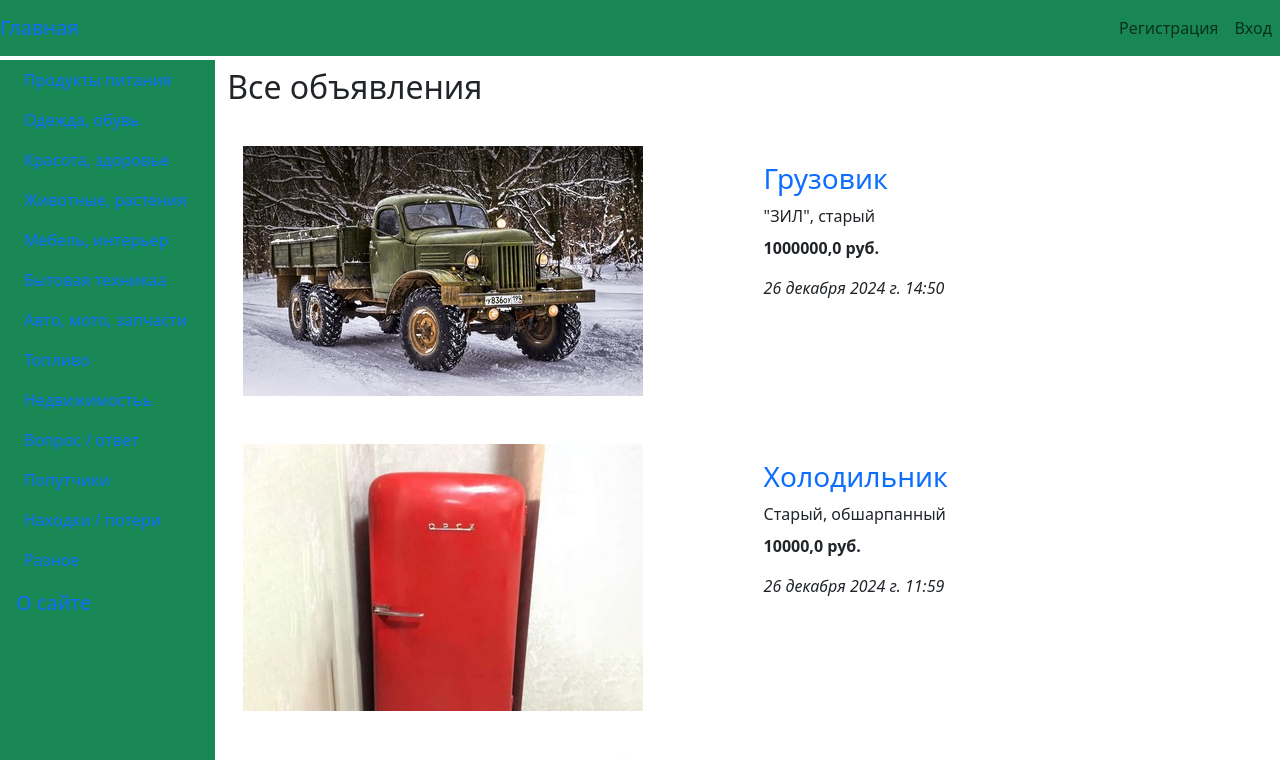
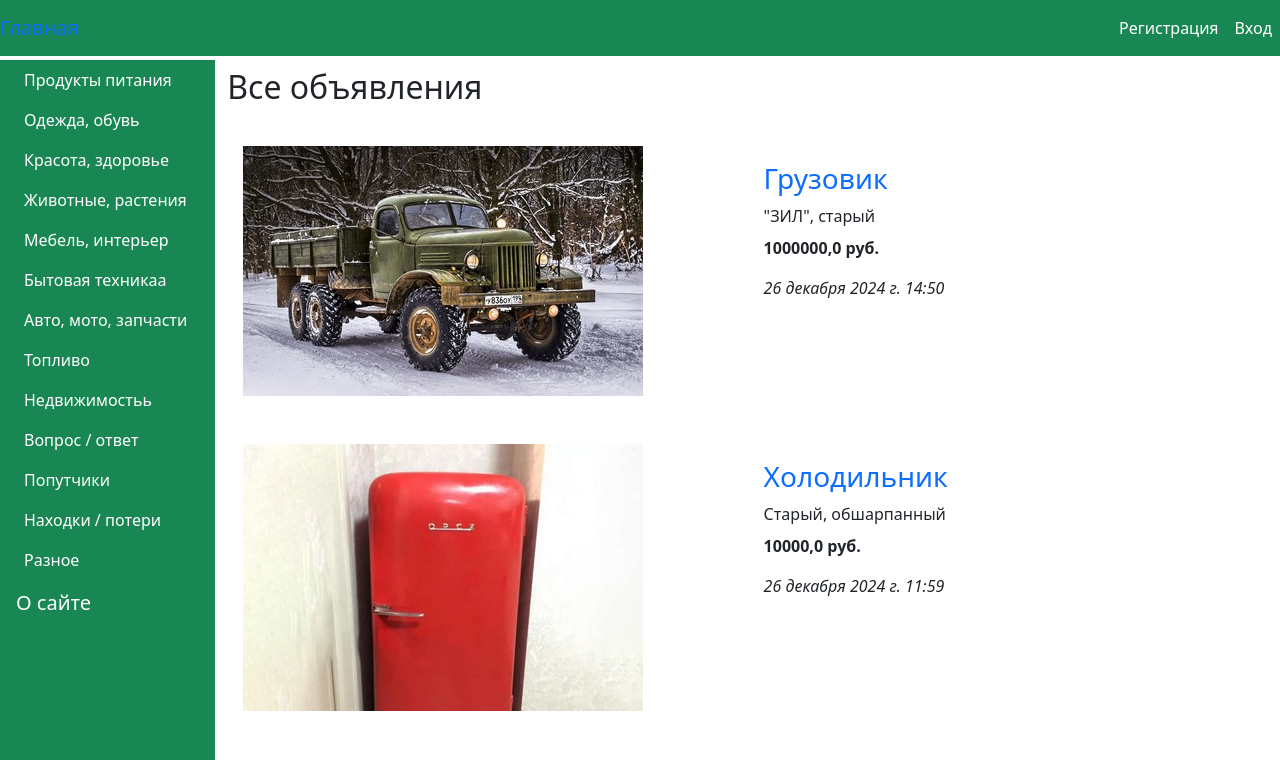
Before and after one commit to inteldyne/bboard, a Django app: page / in a window 1280 px wide. Shown: the top 760 px of the page. Run offline with Django 5.2, Linux system fonts and the light colour scheme; data comes from the database, SQL or seed files in the repository; some libraries are stand-ins or nearby versions.

Commit message:
Edited the layout

```diff
--- a/main/static/main/style.css
+++ b/main/static/main/style.css
@@ -1,5 +1,9 @@
 #content {
   margin-top: 60px !important;
+}
+
+a.nav-link {
+  color: #fff;
 }
 
 img.main-image {
--- a/main/static/main/style.min.css
+++ b/main/static/main/style.min.css
@@ -1 +1 @@
-#content{margin-top:60px!important}img.main-image{width:300px}img.additional-image{width:180px}.card{border:0}.card h3.card-title a{text-decoration:none}
+#content{margin-top:60px!important}a.nav-link{color:#fff}img.main-image{width:300px}img.additional-image{width:180px}.card{border:0}.card h3.card-title a{text-decoration:none}
--- a/main/static/main/style.scss
+++ b/main/static/main/style.scss
@@ -1,5 +1,11 @@
 #content {
   margin-top: 60px !important;
+}
+
+a {
+  &.nav-link {
+    color: #fff;
+  }
 }
 
 img {
--- a/main/templates/layouts/basic.html
+++ b/main/templates/layouts/basic.html
@@ -53,7 +53,7 @@
     </div>
 </nav>
 <div class="row" id="content">
-    <nav class="col-md-auto nav flex-column bg-success">
+    <nav class="col-md-auto nav flex-column bg-success pr-0">
         {% for rubric in rubrics %}
             <a class="nav-link ps-4" href="{% url 'main:rubric_bbs' pk=rubric.pk %}">{{ rubric.name }}</a>
         {% endfor %}
```
Also changed, not shown: 1 other file.
